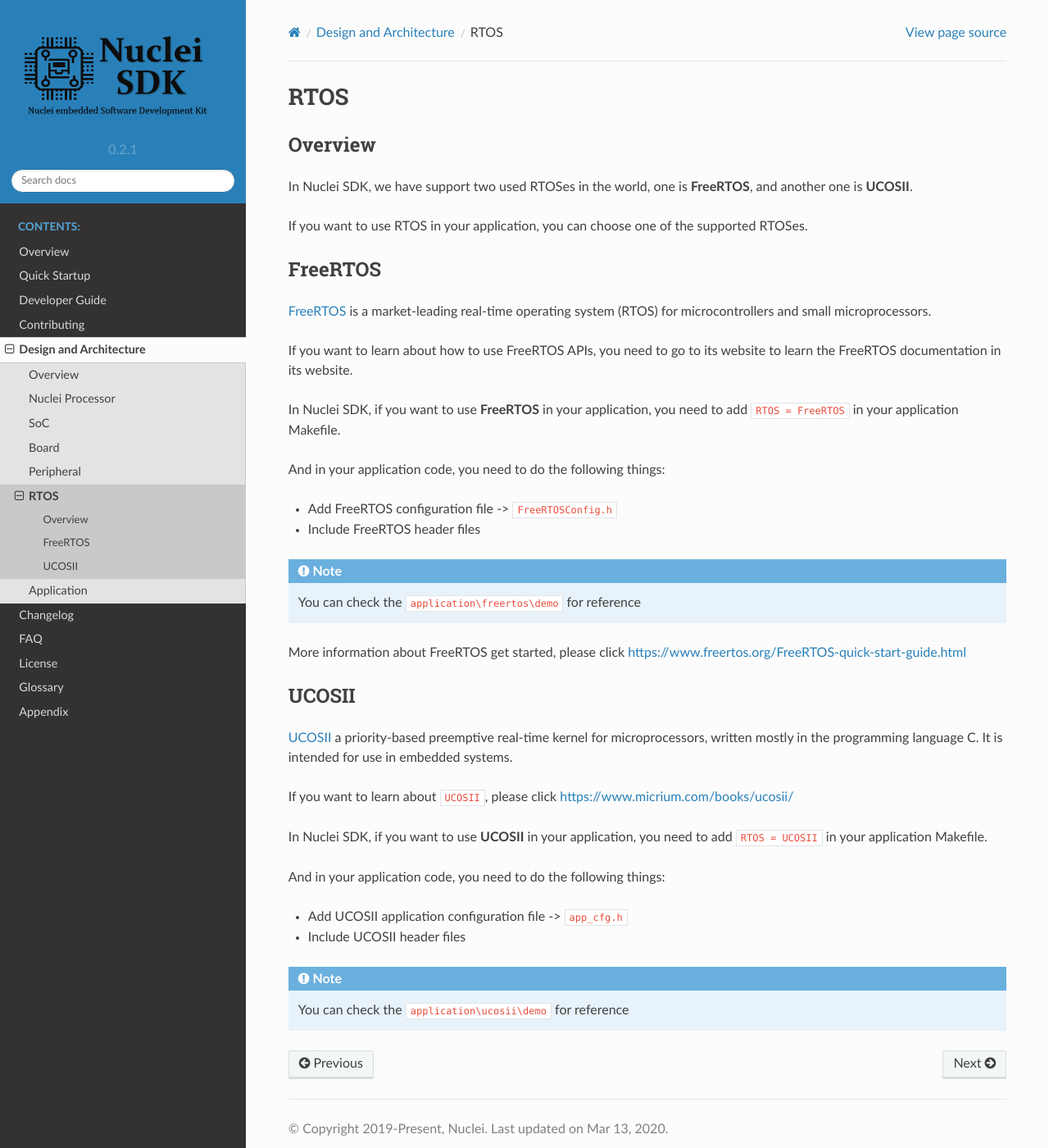
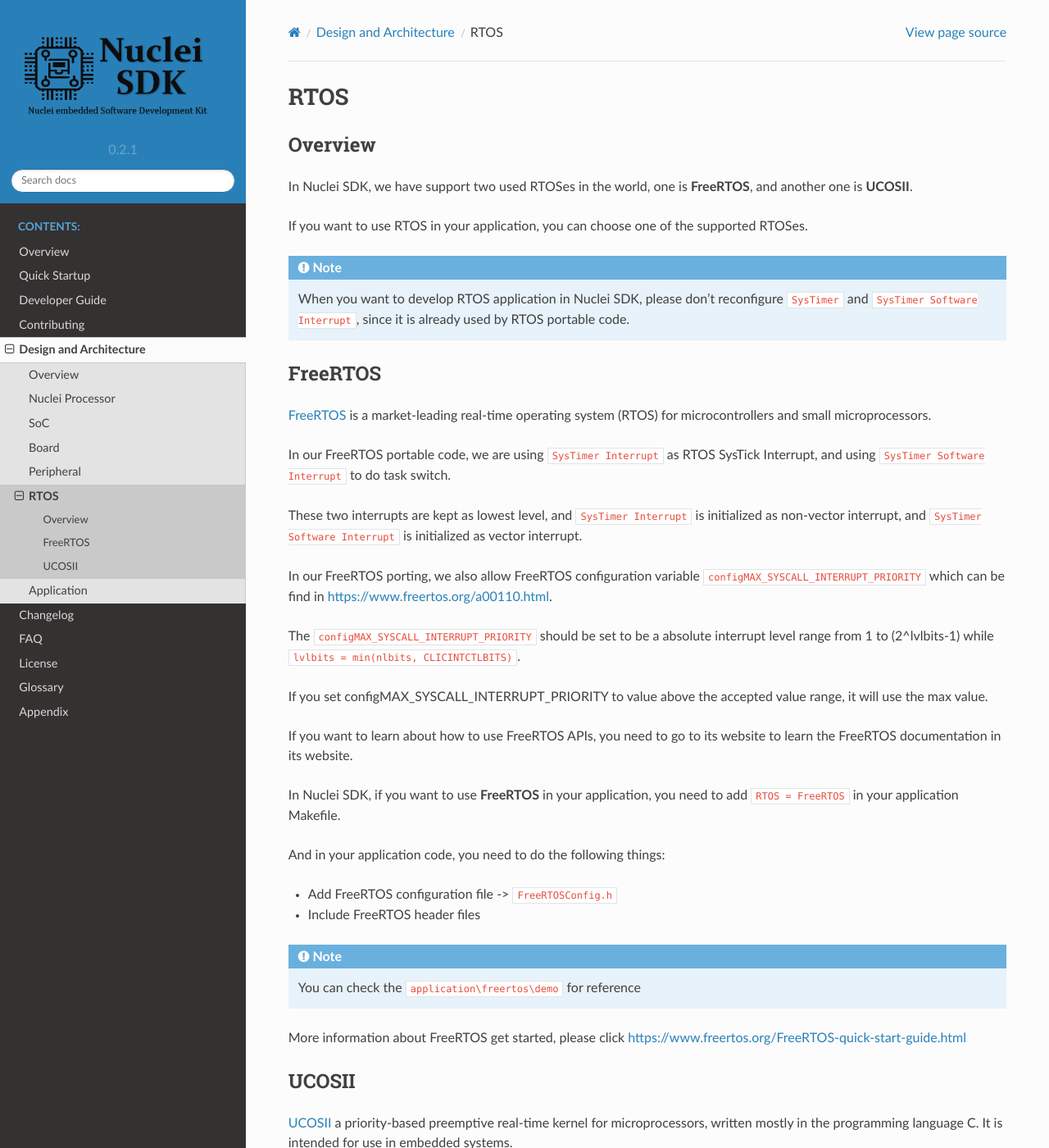
Before and after one commit to Nuclei-Software/nuclei-sdk, a Sphinx documentation site: the page built from doc/source/design/rtos.rst, in a window 1280 px wide and 1400 px high. Shown: the whole window at 82% size. Built offline with Sphinx 7.4.7 and the Read the Docs theme 2.0.0, drawn with Linux system fonts in a browser that asks for light colours; some of the changed text lies outside the part shown.

```diff
--- a/doc/source/design/rtos.rst
+++ b/doc/source/design/rtos.rst
@@ -14,6 +14,12 @@ one is **FreeRTOS**, and another one is **UCOSII**.
 If you want to use RTOS in your application, you can choose one
 of the supported RTOSes.
 
+.. note::
+
+    When you want to develop RTOS application in Nuclei SDK, please
+    don't reconfigure ``SysTimer`` and ``SysTimer Software Interrupt``,
+    since it is already used by RTOS portable code.
+
 .. _design_rtos_freertos:
 
 FreeRTOS
@@ -21,6 +27,22 @@ FreeRTOS
 
 `FreeRTOS`_ is a market-leading real-time operating system (RTOS) for
 microcontrollers and small microprocessors.
+
+In our FreeRTOS portable code, we are using ``SysTimer Interrupt`` as RTOS SysTick
+Interrupt, and using ``SysTimer Software Interrupt`` to do task switch.
+
+These two interrupts are kept as lowest level, and ``SysTimer Interrupt``
+is initialized as non-vector interrupt, and ``SysTimer Software Interrupt``
+is initialized as vector interrupt.
+
+In our FreeRTOS porting, we also allow FreeRTOS configuration variable
+``configMAX_SYSCALL_INTERRUPT_PRIORITY`` which can be find in https://www.freertos.org/a00110.html.
+
+The ``configMAX_SYSCALL_INTERRUPT_PRIORITY`` should be set to be a
+absolute interrupt level range from 1 to (2^lvlbits-1) while ``lvlbits = min(nlbits, CLICINTCTLBITS)``.
+
+If you set configMAX_SYSCALL_INTERRUPT_PRIORITY to value above the accepted
+value range, it will use the max value.
 
 If you want to learn about how to use FreeRTOS APIs, you need to go to
 its website to learn the FreeRTOS documentation in its website.
@@ -48,6 +70,9 @@ UCOSII
 `UCOSII`_ a priority-based preemptive real-time kernel for microprocessors,
 written mostly in the programming language C. It is intended for use in embedded systems.
 
+In our UCOSII portable code, we are using ``SysTimer Interrupt`` as RTOS SysTick
+Interrupt, and using ``SysTimer Software Interrupt`` to do task switch.
+
 If you want to learn about ``UCOSII``, please click https://www.micrium.com/books/ucosii/
 
 In Nuclei SDK, if you want to use **UCOSII** in your application, you need
```
Also changed, not shown: doc/source/changelog.rst (+15 -0 lines).
